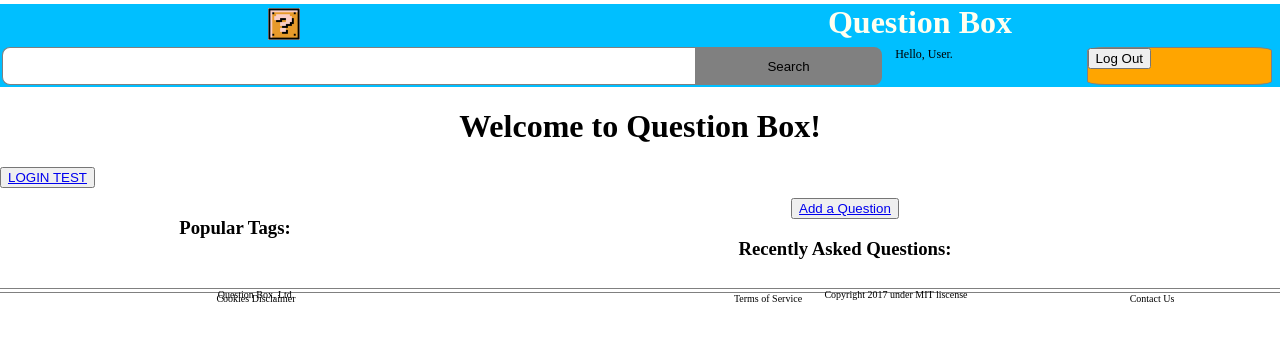
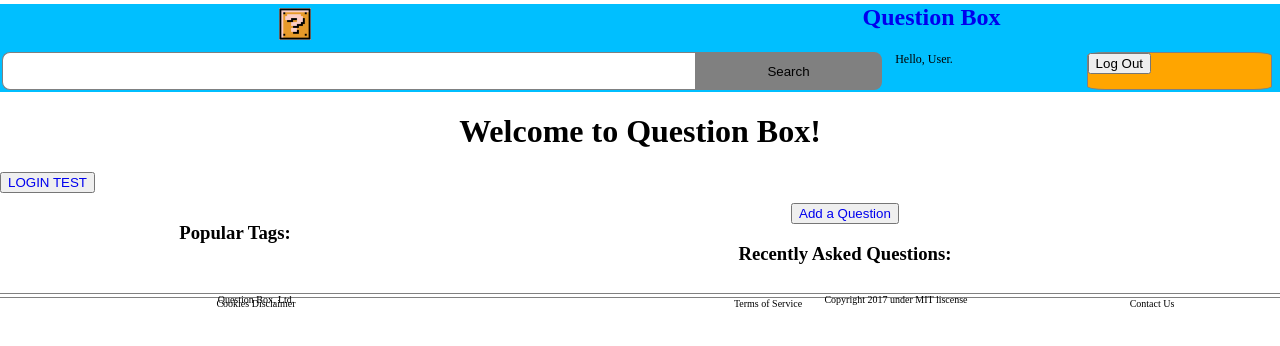
Before and after one commit to TIY-Durham-Question-Box/question-box-frontend, a React (Create React App) app: page / in a window 1280 px wide. Shown: the top 346 px of the page. Built offline with nearby package versions, Linux system fonts and the light colour scheme.

Commit message:
add letter styling, add route links

```diff
--- a/src/components/App.js
+++ b/src/components/App.js
@@ -10,24 +10,21 @@ import '../styles/App.css';
 
 
 export default class App extends Component {
-  constructor(props) {
-    super(props);
-    this.reroute = this.reroute.bind(this);
-  }
-  reroute(){
-    console.log("boom");
-  }
   render() {
     return (
       <div>
-      <Header reroute={this.reroute}/>
         <BrowserRouter>
+          <div>
+            <nav>
+              <Header/>
+            </nav>
             <Switch>
               <Route path="/login" component={LoginRegistrationPage} />
               <Route path="/addquestion" component={QuestionForm} />
               <Route path="/viewquestion" component={QuestionPage} />
               <Route path="/" component={Home}/>
             </Switch>
+          </div>
         </BrowserRouter>
       <Footer />
       </div>
--- a/src/components/header.js
+++ b/src/components/header.js
@@ -1,5 +1,7 @@
 import React, { Component } from 'react';
+import { NavLink, Link } from 'react-router-dom';
 import '../styles/header-styles.css';
+import '../styles/App.css';
 import HeaderGreeting from './header-components/header-greeting.js';
 import HeaderLogin from './header-components/registration-login.js';
 import HeaderLogout from './header-components/logout-button.js';
@@ -27,8 +29,8 @@ export default class Header extends Component {
     return(
       <div className="header-component" >
         <h1 className="header-top-logo">
-          <img onClick={this.props.reroute} src={logo} alt="Logo" />
-          <div onClick={this.props.reroute}>Question Box</div>
+          <Link to="/"><img className="header-top-logo-img" src={logo} alt="Logo"/></Link>
+          <Link to="/"><div>Question Box</div></Link>
         </h1>
         <div className="header-input-field">
           <HeaderSearch />
--- a/src/styles/App.css
+++ b/src/styles/App.css
@@ -109,3 +109,6 @@ body{
 .header-top-logo{
   cursor: pointer;
 }
+a{
+  text-decoration: none;
+}
--- a/src/styles/header-styles.css
+++ b/src/styles/header-styles.css
@@ -9,7 +9,7 @@
   flex-direction: row;
   justify-content: space-around;
 }
-.header-component > h1 > img{
+.header-top-logo-img{
   margin-top: 4px;
   height: 32px;
   width: 32px;
```
Lines whose indentation alone changed are shown as unchanged.
